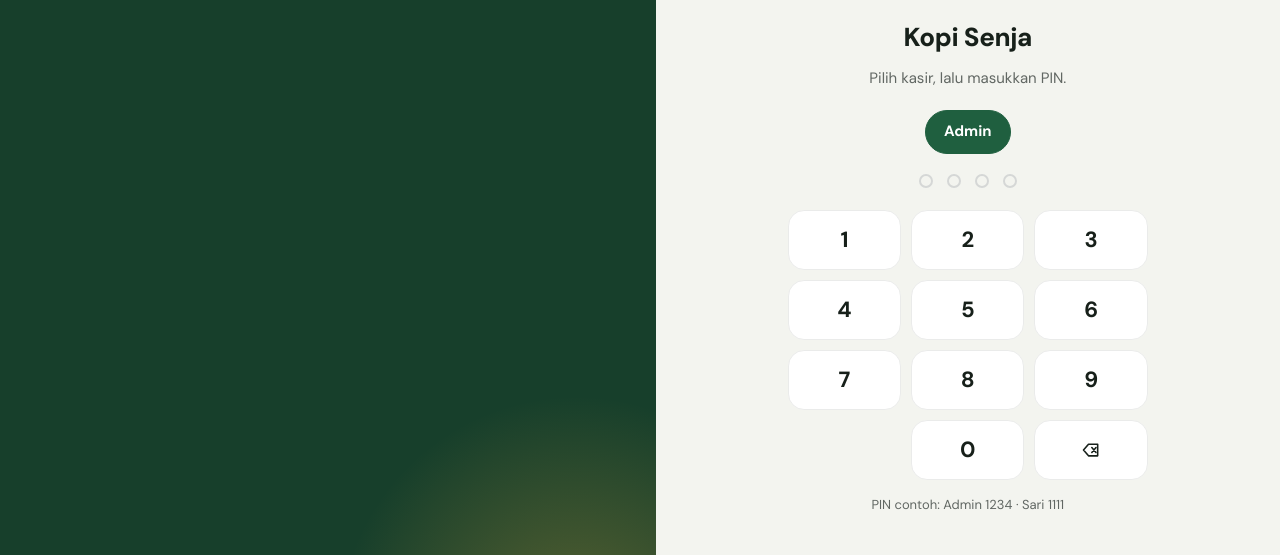
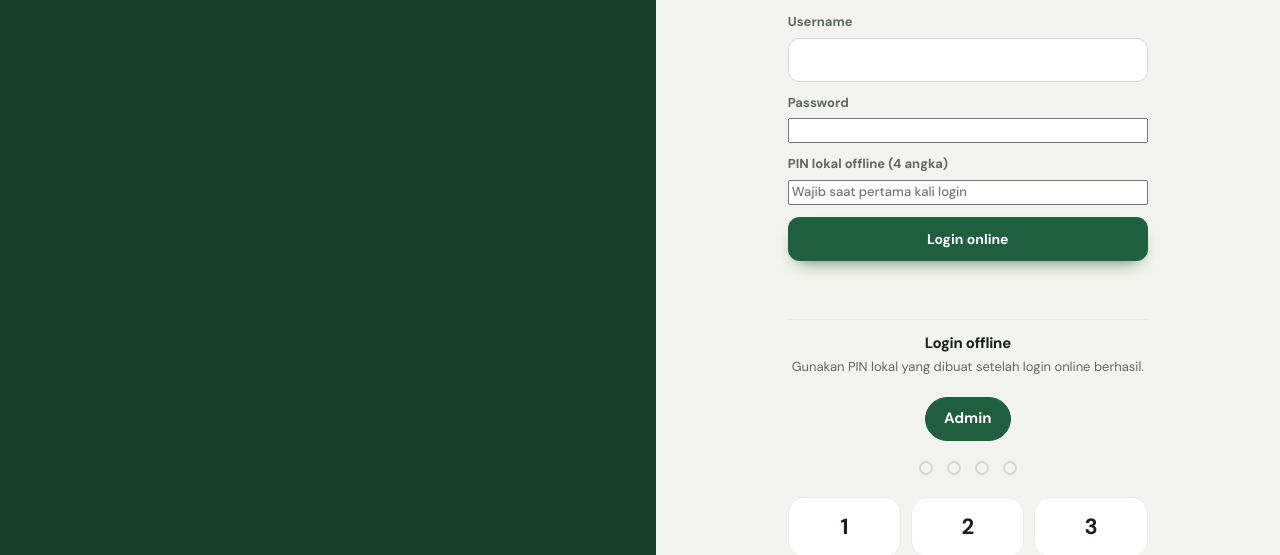
Before and after one commit to VirionBookStore/KasirPosGravion, a plain HTML site: page index.html in a window 1280 px wide. Shown: the part 125-680 px from the top of the page. Drawn offline with Linux system fonts and the light colour scheme.

Commit message:
Add online GAS login and offline PIN login UI

```diff
--- a/index.html
+++ b/index.html
@@ -37,11 +37,22 @@
   <div class="masuk-form">
   <div class="masuk-kartu">
     <h1 id="masukToko" data-tema-nama>Kasir UMKM</h1>
-    <p class="redup">Pilih kasir, lalu masukkan PIN.</p>
+    <p class="redup">Masuk dengan akun GAS. Jika internet terputus, gunakan PIN lokal yang sudah didaftarkan.</p>
+    <form id="formLoginOnline" class="form" autocomplete="on" style="margin:16px 0 20px;text-align:left">
+      <label>Username<input name="username" autocomplete="username" required></label>
+      <label>Password<input name="password" type="password" autocomplete="current-password" required></label>
+      <label>PIN lokal offline (4 angka)<input name="pinOffline" type="password" inputmode="numeric" pattern="\\d{4}" maxlength="4" placeholder="Wajib saat pertama kali login"></label>
+      <button class="tombol utama" type="submit" style="width:100%">Login online</button>
+      <p id="loginOnlineStatus" class="redup kecil" aria-live="polite" style="min-height:18px;margin:8px 0 0"></p>
+    </form>
+    <div style="border-top:1px solid var(--garis);padding-top:14px">
+      <h3 style="margin:0 0 6px">Login offline</h3>
+      <p class="redup kecil" style="margin:0 0 10px">Gunakan PIN lokal yang dibuat setelah login online berhasil.</p>
+    </div>
     <div id="daftarKasir" class="pilih-kasir" role="group" aria-label="Pilih kasir"></div>
     <div class="pin-titik" id="pinTitik" aria-label="PIN 4 angka"><i></i><i></i><i></i><i></i></div>
     <div class="pad" id="padPin"></div>
-    <p class="redup kecil">PIN contoh: Admin 1234 · Sari 1111</p>
+    <p class="redup kecil">PIN offline hanya tersedia untuk akun yang pernah login online pada perangkat ini.</p>
   </div>
   </div>
 </section>
@@ -183,6 +194,7 @@
 <div id="toast" class="toast" role="status"></div>
 
 <script src="storage.js"></script>
+<script src="api.js"></script>
 <script src="app.js"></script>
   <p class="kredit-maliki" style="margin:24px auto 112px;padding:0 16px;text-align:center;font:12px/1.5 system-ui,sans-serif;opacity:.7">Template oleh <a href="https://malikisaputra.biz.id" target="_blank" rel="noopener" style="color:inherit">@malikisaputra</a></p>
 </body>
```
